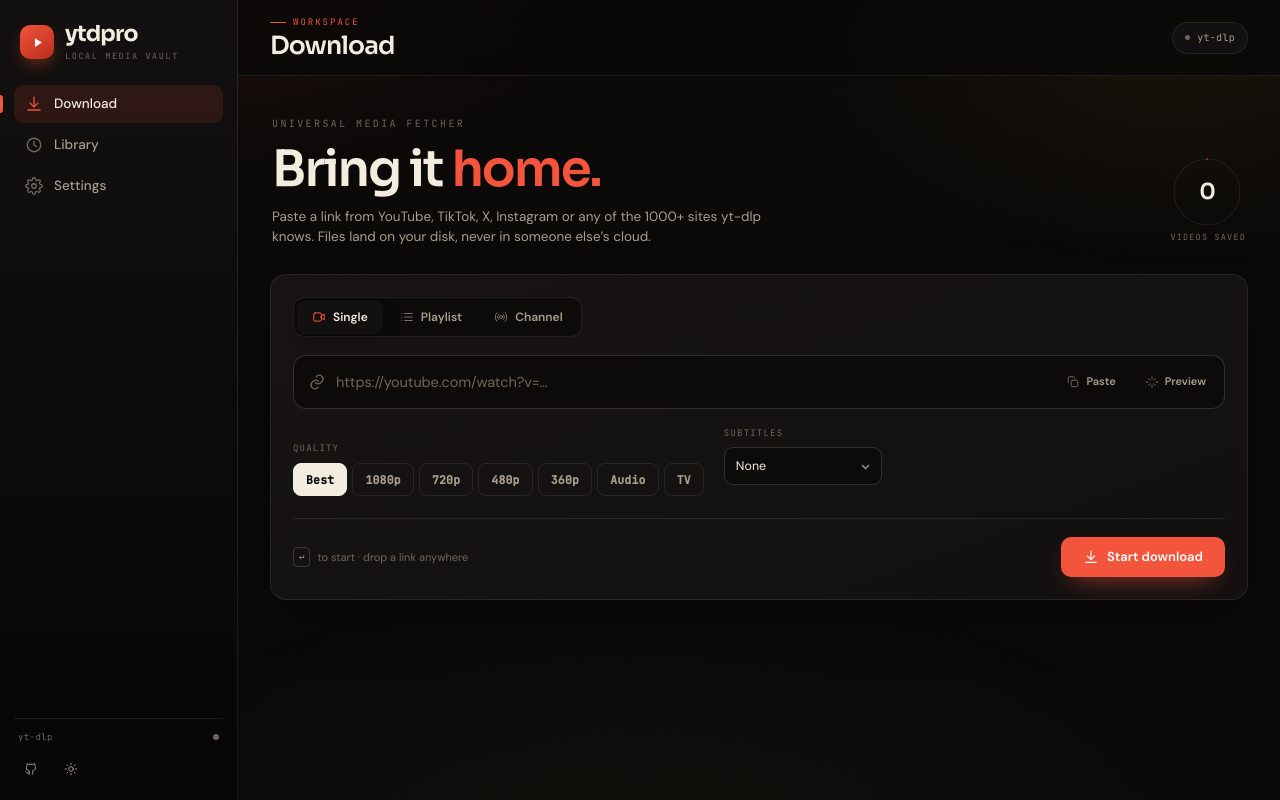
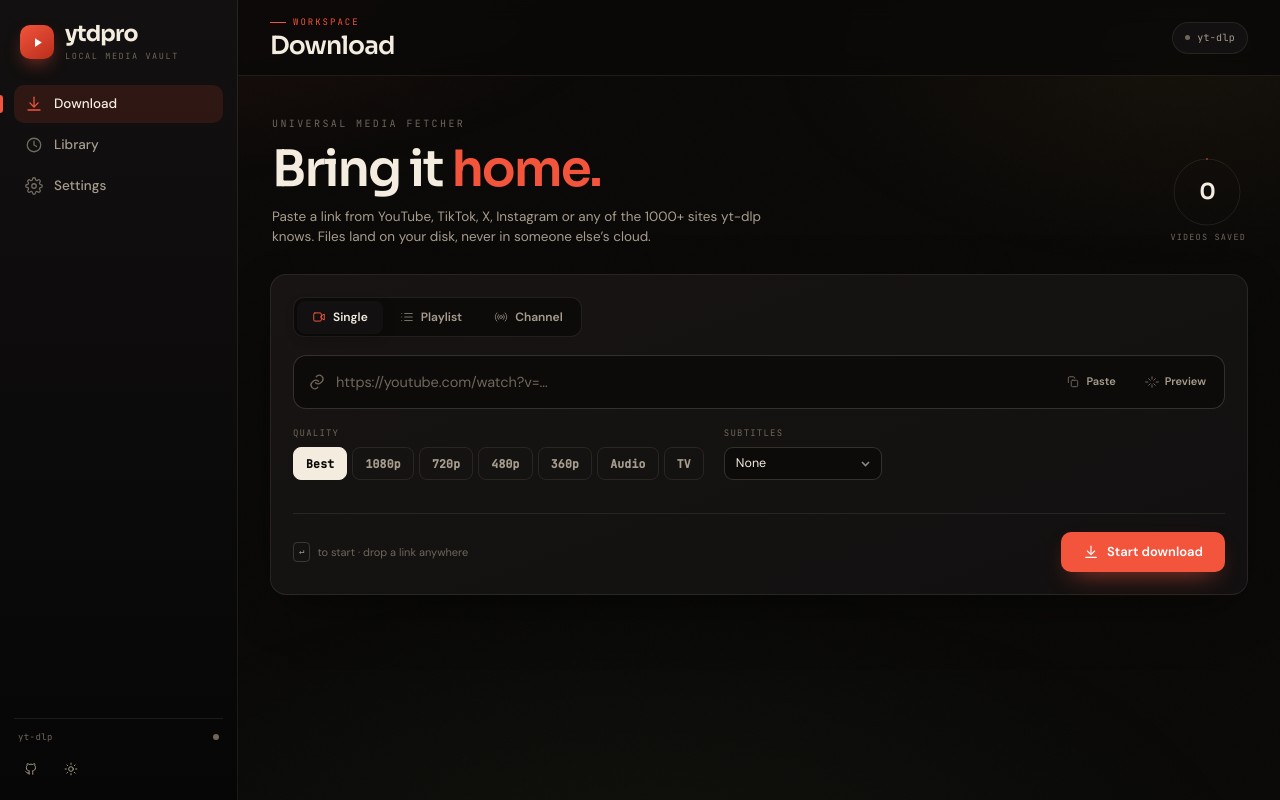
Before and after one commit to ethicalvulnlab/ytdpro, a Flask app: page / in a window 1280 px wide. Run offline with Flask 3, Linux system fonts and the light colour scheme; data that the repository does not hold is empty; some libraries are stand-ins or nearby versions.

Commit message:
style: align subtitle selector with the quality row

```diff
--- a/templates/index.html
+++ b/templates/index.html
@@ -221,7 +221,7 @@ a{color:inherit;text-decoration:none;}
 .pv-title{font-size:13.5px;font-weight:600;white-space:nowrap;overflow:hidden;text-overflow:ellipsis;}
 .pv-meta{font-family:var(--font-mono);font-size:10px;color:var(--ink-3);margin-top:4px;display:flex;gap:9px;flex-wrap:wrap;}
 .pv-meta span{display:flex;align-items:center;gap:4px;}
-.opts{display:flex;align-items:flex-end;gap:20px;margin-top:18px;flex-wrap:wrap;}
+.opts{display:flex;align-items:flex-start;gap:20px;margin-top:18px;flex-wrap:wrap;}
 .field{display:flex;flex-direction:column;gap:7px;min-width:0;}
 .field > label{font-family:var(--font-mono);font-size:9px;letter-spacing:1.2px;text-transform:uppercase;color:var(--ink-3);}
 .qchips{display:flex;gap:5px;flex-wrap:wrap;}
@@ -229,6 +229,7 @@ a{color:inherit;text-decoration:none;}
 .qchip:hover{border-color:var(--line-2);color:var(--ink);}
 .qchip.active{background:var(--ink);color:var(--bg);border-color:var(--ink);}
 .sub-hint{font-family:var(--font-mono);font-size:9px;color:var(--ink-3);margin-top:4px;max-width:230px;line-height:1.5;}
+#subs-sel{height:33px;padding-block:0;min-width:158px;}
 .channel-opts{display:none;gap:14px;flex-wrap:wrap;margin-top:18px;padding-top:18px;border-top:1px dashed var(--line);}
 .channel-opts.show{display:flex;animation:view-in .3s both;}
 .inp{height:38px;padding:0 11px;border-radius:9px;border:1px solid var(--line-2);background:var(--sunk);color:var(--ink);font-size:12.5px;outline:none;transition:.15s;}
```
